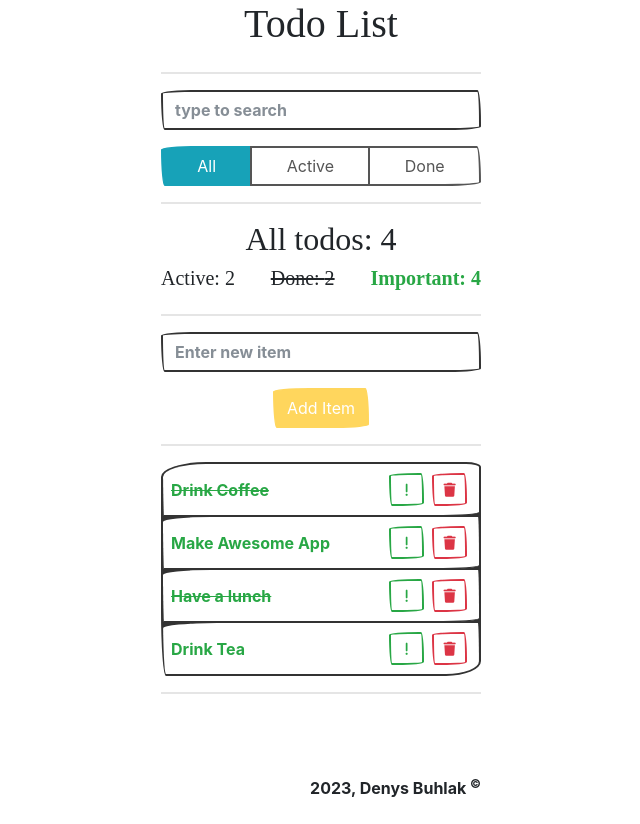
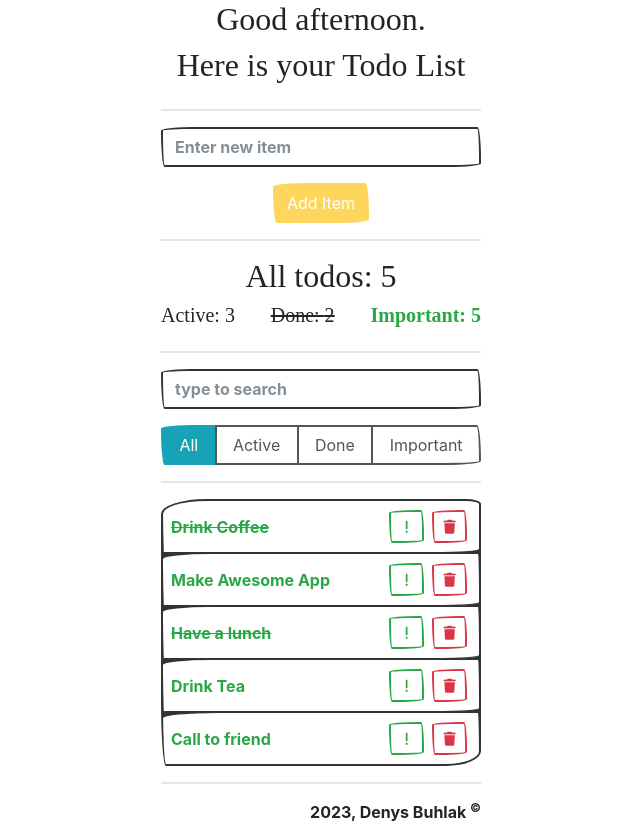
Before and after one commit to denys-buhlak/db-todo, a React (Vite) app: page / in a window 1280 px wide. Shown: the whole page, without its empty margins (319-959 px from the left). Before the commit the page ends 800 px from the top, so only its background shows below. Built offline with nearby package versions, Linux system fonts and the light colour scheme; a web font is replaced by a local one.

Commit message:
feat: implement greeting
    add header component
    add message if no todos
    add important button to dashboard
    add greeting component
    add fake data in dev mode
    feat hide all components if no todos
    docs update README.md

reason: task implement greeting

```diff
--- /dev/null
+++ b/src/components/app-header/Header.jsx
@@ -0,0 +1,14 @@
+import { displayGreeting } from './../../utils/displayGreeting.js';
+
+const Header = () => {
+  return (
+    <>
+      <h1 hidden>My awesome Todo List Application</h1>
+      <hgroup>
+        <h2 className='text-center'>{displayGreeting()}.</h2>
+        <h2 className='text-center'>Here is your Todo List</h2>
+      </hgroup>
+    </>
+  );
+};
+export default Header;
--- a/src/components/app/App.jsx
+++ b/src/components/app/App.jsx
@@ -9,6 +9,7 @@ import ItemAddForm from '../item-add-form/ItemAddForm';
 import './app.css';
 import { todos, createTodoItem } from '../../data/todos.js';
 import Footer from '../app-footer/Footer';
+import Header from '../app-header/Header';
 
 const App = () => {
   const [data, setData] = useState(todos);
@@ -67,6 +68,7 @@ const App = () => {
       return item.label.toLowerCase().indexOf(search.toLowerCase()) > -1;
     });
   };
+
   const filterItems = (items, filter) => {
     if (filter === 'active') {
       return items.filter((item) => !item.isDone);
@@ -74,8 +76,12 @@ const App = () => {
     if (filter === 'done') {
       return items.filter((item) => item.isDone);
     }
+    if (filter === 'important') {
+      return items.filter((item) => item.isImportant);
+    }
     return items;
   };
+
   const handleSearchChange = (text) => {
     setSearchWord(text);
   };
@@ -91,9 +97,24 @@ const App = () => {
       className='mx-auto min-vh-100 d-flex flex-column'
       style={{ maxWidth: '320px' }}
     >
-      <h1 className='text-center'>Todo List</h1>
+      <Header />
+
+      <hr className='w-100' />
+      <ItemAddForm onAdded={addItem} />
+
       <hr className='w-100' />
 
+      {data.length === 0 ? (
+        <h2 className='text-center'>You don&apos;t have any todos</h2>
+      ) : (
+        <>
+          <Dashboard
+            allTodosCount={allTodosCount()}
+            isActiveCount={isActiveCount()}
+            isDoneCount={isDoneCount()}
+            isImportantCount={isImportantCount()}
+          />
+          <hr className='w-100' />
           <div className='d-flex flex-column'>
             <SearchPanel onSearchChange={handleSearchChange} />
             <ItemStatusFilter
@@ -101,29 +122,23 @@ const App = () => {
               filter={filter}
             />
           </div>
-
           <hr className='w-100' />
-
-      <Dashboard
-        allTodosCount={allTodosCount()}
-        isActiveCount={isActiveCount()}
-        isDoneCount={isDoneCount()}
-        isImportantCount={isImportantCount()}
-      />
-
-      <hr className='w-100' />
-
-      <ItemAddForm onAdded={addItem} />
-
-      <hr className='w-100' />
-
+          {visibleData.length === 0 ? (
+            <hgroup>
+              <h2 className='text-center'>No matches found!</h2>
+              {filter !== 'all' && <h2 className='text-center'>Filter: {filter}</h2>}
+              {searchWord.length !== 0 && <h2 className='text-center'>Search word: {searchWord}</h2>}
+            </hgroup>
+          ) : (
             <TodoList
               todos={visibleData}
               onDeleted={deleteItem}
               onToggleDone={toggleDone}
               onToggleImportant={toggleImportant}
             />
-
+          )}
+        </>
+      )}
       <hr className='w-100' />
       <Footer />
     </div>
--- a/src/components/item-status-filter/ItemStatusFilter.jsx
+++ b/src/components/item-status-filter/ItemStatusFilter.jsx
@@ -3,6 +3,7 @@ const ItemStatusFilter = ({ filter, onFilterClick }) => {
     { name: 'all', label: 'All' },
     { name: 'active', label: 'Active' },
     { name: 'done', label: 'Done' },
+    { name: 'important', label: 'Important' },
   ];
   const handleFilterClick = (e) => {
     onFilterClick(e.target.name);
--- a/src/data/todos.js
+++ b/src/data/todos.js
@@ -9,12 +9,15 @@ const createTodoItem = (label, isDone = false, isImportant = false) => {
   };
 };
 
-const todos = [
-  createTodoItem('Drink Coffee', Boolean(Math.round(Math.random())), Boolean(Math.round(Math.random()))),
-  createTodoItem('Make Awesome App', Boolean(Math.round(Math.random())), Boolean(Math.round(Math.random()))),
-  createTodoItem('Have a lunch', Boolean(Math.round(Math.random())), Boolean(Math.round(Math.random()))),
-  createTodoItem('Drink Tea', Boolean(Math.round(Math.random())), Boolean(Math.round(Math.random()))),
-];
-// const todos = [];
+let todos = [];
+
+import.meta.env.MODE === 'development' &&
+  (todos = [
+    createTodoItem('Drink Coffee', Boolean(Math.round(Math.random())), Boolean(Math.round(Math.random()))),
+    createTodoItem('Make Awesome App', Boolean(Math.round(Math.random())), Boolean(Math.round(Math.random()))),
+    createTodoItem('Have a lunch', Boolean(Math.round(Math.random())), Boolean(Math.round(Math.random()))),
+    createTodoItem('Drink Tea', Boolean(Math.round(Math.random())), Boolean(Math.round(Math.random()))),
+    createTodoItem('Call to friend', Boolean(Math.round(Math.random())), Boolean(Math.round(Math.random()))),
+  ]);
 
 export { createTodoItem, todos };
--- /dev/null
+++ b/src/utils/displayGreeting.js
@@ -0,0 +1,19 @@
+/**
+ * Returns a greeting based on the current time.
+ * @returns {string} The appropriate greeting.
+ */
+export const displayGreeting = () => {
+  const currentTime = new Date();
+  const currentHour = currentTime.getHours();
+  let greeting = '';
+
+  if (currentHour < 12 && currentHour >= 5) {
+    greeting = 'Good morning';
+  } else if (currentHour < 18 && currentHour > 12) {
+    greeting = 'Good afternoon';
+  } else {
+    greeting = 'Good evening';
+  }
+
+  return greeting;
+};
```
Also changed, not shown: 1 other file (tests, documents, lock files or other folders). Lines whose indentation alone changed are shown as unchanged.
